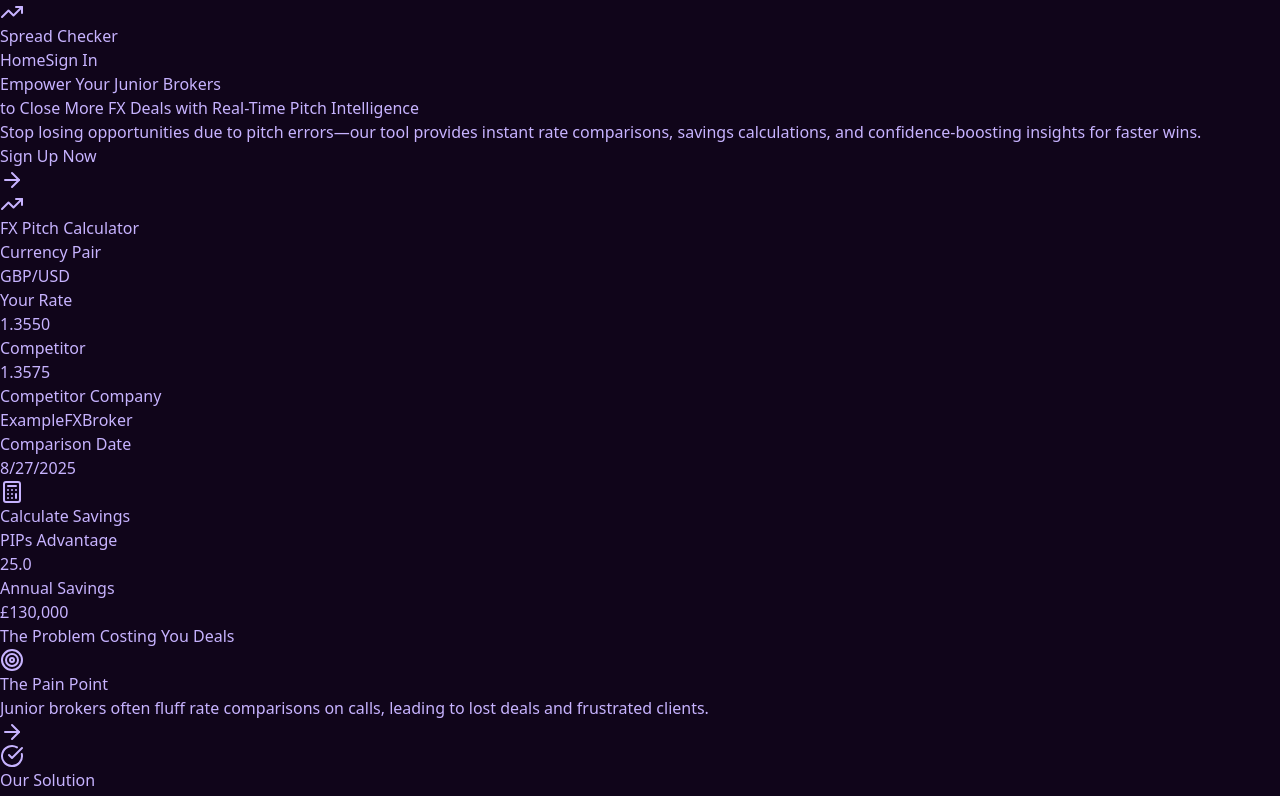
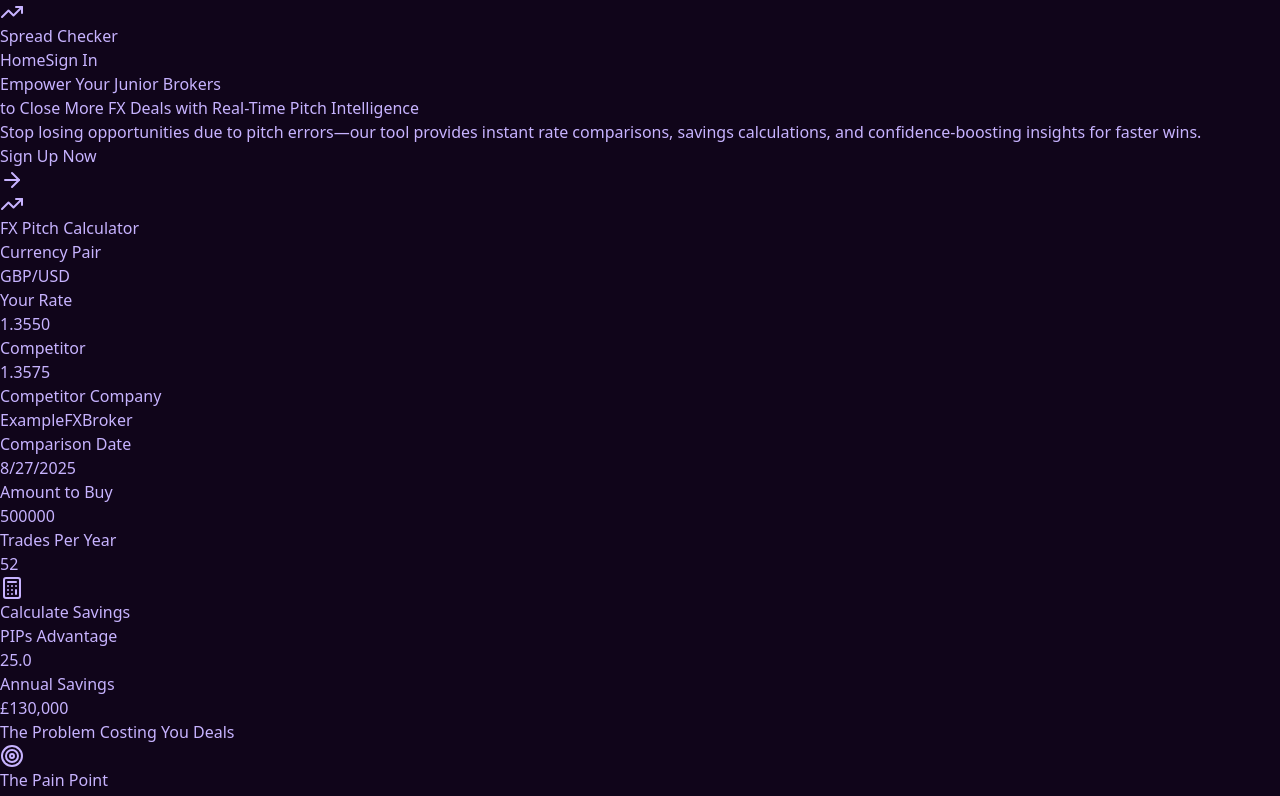
Before and after one commit to guvnerguvvymcguv/fx-rate-calculator, a React (Vite) app in the folder Desktop/broker-pitch-calc/fx-calculator/: page / in a window 1280 px wide. Shown: the top 796 px of the page. Built offline with nearby package versions, Linux system fonts and the light colour scheme.

Commit message:
Fix mock calculator to match actual calculator with all fields

```diff
--- a/Desktop/broker-pitch-calc/fx-calculator/src/components/CalculatorPage.tsx
+++ b/Desktop/broker-pitch-calc/fx-calculator/src/components/CalculatorPage.tsx
@@ -173,7 +173,7 @@ export default function CalculatorPage() {
                   onChange={(e) => calculator.setCompetitorName(e.target.value)}
                   onKeyPress={handleKeyPress}
                   className="bg-white/10 border-white/20 text-purple-100 placeholder:text-purple-300/60"
-                  placeholder="Enter competitor name (e.g. OrbitFX)"
+                  placeholder="Enter competitor name"
                 />
               </div>
 
--- a/Desktop/broker-pitch-calc/fx-calculator/src/components/ui/MockCalculator.tsx
+++ b/Desktop/broker-pitch-calc/fx-calculator/src/components/ui/MockCalculator.tsx
@@ -8,63 +8,78 @@ export function MockCalculator() {
 
   return (
     <Card className="bg-white/10 backdrop-blur-md border-white/20 rounded-xl shadow-xl max-w-lg mx-auto" style={{ color: '#C7B3FF' }}>
-      <CardHeader className="text-center pb-4">
+      <CardHeader className="text-center pb-3">
         <div className="flex items-center justify-center gap-2 mb-2">
-          <TrendingUp className="h-6 w-6 text-purple-400" />
-          <CardTitle className="text-lg font-bold bg-gradient-to-r from-purple-300 to-blue-300 bg-clip-text text-transparent">
+          <TrendingUp className="h-5 w-5 text-purple-400" />
+          <CardTitle className="text-base font-bold bg-gradient-to-r from-purple-300 to-blue-300 bg-clip-text text-transparent">
             FX Pitch Calculator
           </CardTitle>
         </div>
       </CardHeader>
 
-      <CardContent className="space-y-4">
-        <div className="space-y-2">
+      <CardContent className="space-y-3">
+        <div className="space-y-1">
           <Label className="text-xs text-purple-200">Currency Pair</Label>
-          <div className="bg-white/10 border-white/30 text-purple-100 p-2 rounded-lg text-sm">
+          <div className="bg-white/10 border-white/30 text-purple-100 p-1.5 rounded-lg text-sm">
             GBP/USD
           </div>
         </div>
 
-        <div className="grid grid-cols-2 gap-3">
+        <div className="grid grid-cols-2 gap-2">
           <div className="space-y-1">
             <Label className="text-xs text-purple-200">Your Rate</Label>
-            <div className="bg-white/5 border-green-500/30 text-purple-100 p-2 rounded font-mono text-sm">
+            <div className="bg-white/5 border-green-500/30 text-purple-100 p-1.5 rounded font-mono text-sm">
               1.3550
             </div>
           </div>
           <div className="space-y-1">
             <Label className="text-xs text-purple-200">Competitor</Label>
-            <div className="bg-white/5 border-red-500/30 text-purple-100 p-2 rounded font-mono text-sm">
+            <div className="bg-white/5 border-red-500/30 text-purple-100 p-1.5 rounded font-mono text-sm">
               1.3575
             </div>
           </div>
         </div>
 
-        <div className="space-y-2">
+        <div className="space-y-1">
           <Label className="text-xs text-purple-200">Competitor Company</Label>
-          <div className="bg-white/10 border-white/30 text-purple-100 p-2 rounded-lg text-sm">
+          <div className="bg-white/10 border-white/30 text-purple-100 p-1.5 rounded-lg text-sm">
             ExampleFXBroker
           </div>
         </div>
 
-        <div className="space-y-2">
+        <div className="space-y-1">
           <Label className="text-xs text-purple-200">Comparison Date</Label>
-          <div className="bg-white/5 border-white/30 text-purple-100 p-2 rounded-lg text-sm">
+          <div className="bg-white/5 border-white/30 text-purple-100 p-1.5 rounded-lg text-sm">
             {today}
           </div>
         </div>
 
-        <Button className="w-full bg-gradient-to-r from-purple-600 to-blue-600 text-white text-sm py-2">
+        <div className="grid grid-cols-2 gap-2">
+          <div className="space-y-1">
+            <Label className="text-xs text-purple-200">Amount to Buy</Label>
+            <div className="bg-white/10 border-white/30 text-purple-100 p-1.5 rounded-lg text-sm">
+              500000
+            </div>
+          </div>
+          <div className="space-y-1">
+            <Label className="text-xs text-purple-200">Trades Per Year</Label>
+            <div className="bg-white/10 border-white/30 text-purple-100 p-1.5 rounded-lg text-sm">
+              52
+            </div>
+          </div>
+        </div>
+
+        <Button className="w-full bg-gradient-to-r from-purple-600 to-blue-600 text-white text-sm py-1.5">
           <Calculator className="h-4 w-4 mr-2" />
           Calculate Savings
         </Button>
 
-        <div className="grid grid-cols-2 gap-2 mt-4">
-          <div className="text-center p-2 bg-white/5 rounded">
+        <div className="grid grid-cols-2 gap-2 mt-3">
+          <div className="text-center p-1.5 bg-white/5 rounded">
             <p className="text-xs text-purple-300/70">PIPs Advantage</p>
             <p className="text-sm font-mono font-bold text-blue-400">25.0</p>
           </div>
-          <div className="text-center p-2 bg-white/5 rounded">
+          <div className="text-center p-1.5 bg-white/5 rounded">
             <p className="text-xs text-purple-300/70">Annual Savings</p>
             <p className="text-sm font-mono font-bold text-green-400">£130,000</p>
           </div>
```
